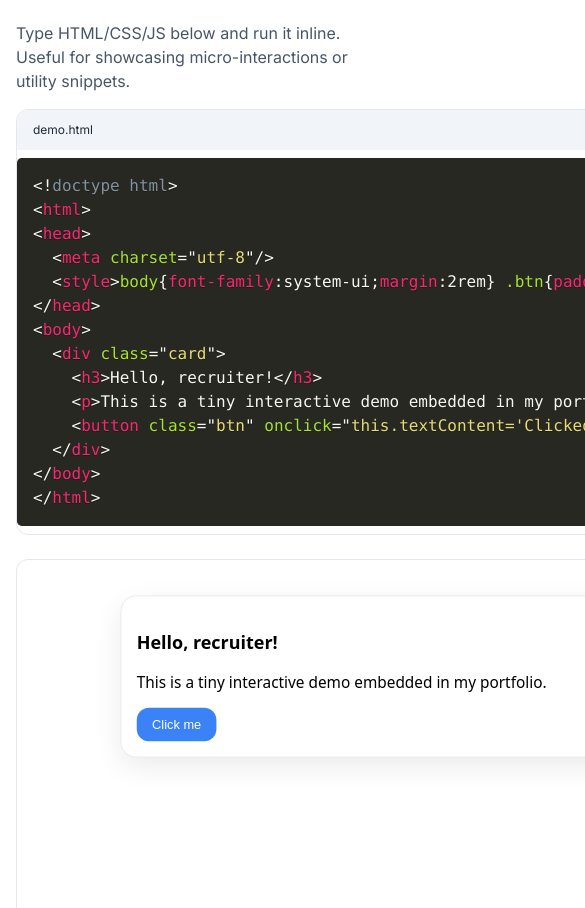
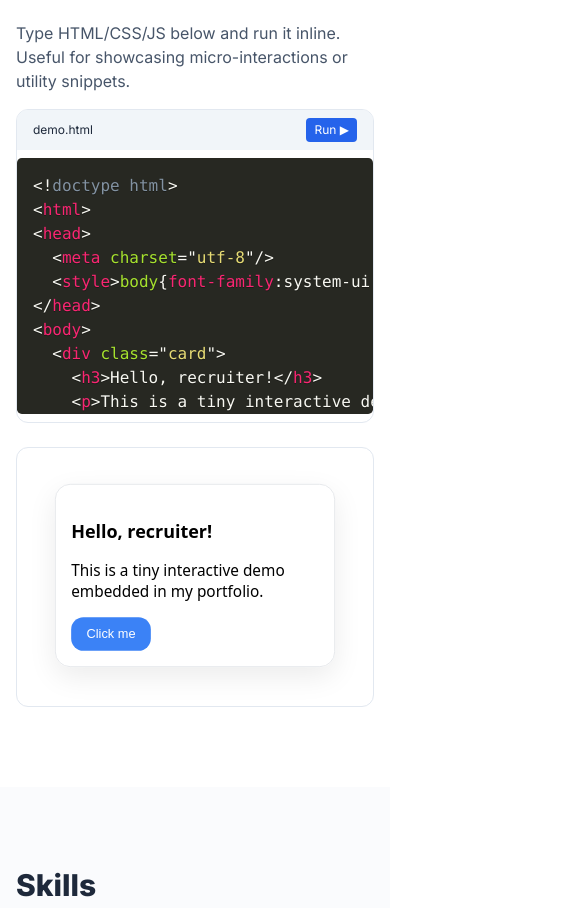
Before and after one commit to DominicTalbot/DevDominic, a plain HTML site: page index.html in a window 390 px wide. Shown: the part 4276-5184 px from the top of the page, 585 px wide, since content can reach past the window. Drawn offline with nearby package versions, Linux system fonts and the light colour scheme.

Commit message:
Improve layout responsiveness and adjust element positioning for better user experience

```diff
--- a/index.html
+++ b/index.html
@@ -101,7 +101,7 @@
     </style>
   </head>
   <body
-    class="bg-white text-slate-800 dark:bg-slate-900 dark:text-slate-100 font-sans"
+    class="bg-white text-slate-800 dark:bg-slate-900 dark:text-slate-100 font-sans overflow-x-hidden"
   >
     <!-- Theme init -->
     <script>
@@ -117,7 +117,7 @@
     </script>
 
     <!-- Floating controls -->
-    <div class="fixed right-4 top-4 z-50 flex gap-2">
+    <div class="fixed right-2 top-2 z-50 flex gap-2 sm:right-4 sm:top-4">
       <button
         id="theme-toggle"
         class="rounded-full shadow-elevate px-3 py-2 bg-white/80 backdrop-blur dark:bg-slate-800/80 hover:scale-105 transition"
@@ -434,7 +434,7 @@
         Type HTML/CSS/JS below and run it inline. Useful for showcasing
         micro-interactions or utility snippets.
       </p>
-      <div class="grid lg:grid-cols-2 gap-6">
+      <div class="grid grid-cols-1 lg:grid-cols-2 gap-6">
         <div>
           <div
             class="rounded-xl overflow-hidden border border-slate-200 dark:border-slate-700"
@@ -451,7 +451,7 @@
               </button>
             </div>
             <pre
-              class="m-0 p-0"
+              class="m-0 p-0 text-xs sm:text-sm overflow-auto max-h-64"
             ><code id="demo-code" class="language-html">&lt;!doctype html&gt;
 &lt;html&gt;
 &lt;head&gt;
@@ -470,7 +470,7 @@
         </div>
         <iframe
           id="demo-frame"
-          class="w-full min-h-[360px] rounded-xl border border-slate-200 dark:border-slate-700 bg-white"
+          class="w-full min-h-[260px] sm:min-h-[360px] rounded-xl border border-slate-200 dark:border-slate-700 bg-white"
         ></iframe>
       </div>
     </section>
```
